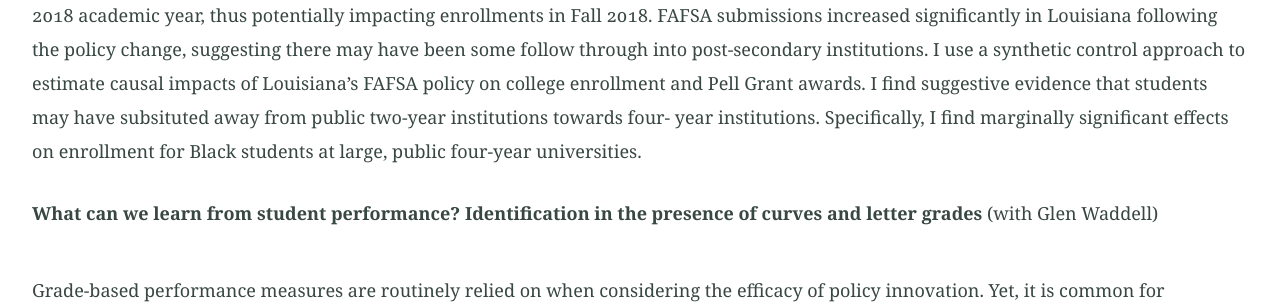
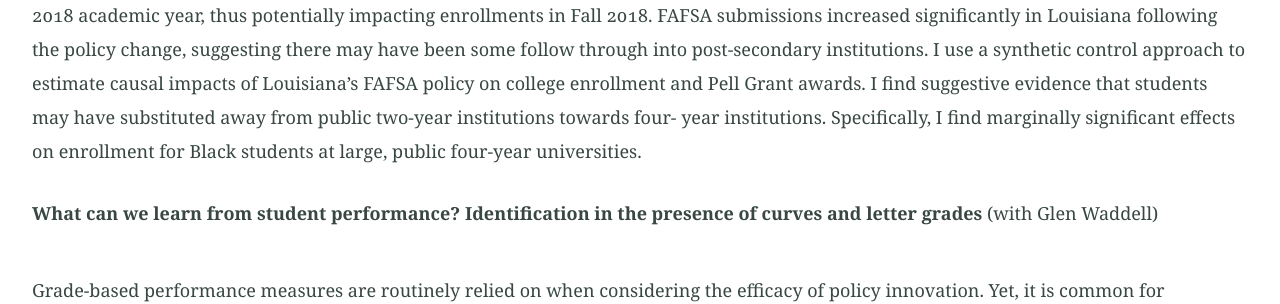
Before and after one commit to jenni-putz/1jenni-putz.github.io, a Jekyll site: the page built from research.md, in a window 1280 px wide. Shown: the part 471-775 px from the top of the page. Built offline with Jekyll 4.4.1, drawn with Linux system fonts in a browser that asks for light colours; nearby versions of some CDN libraries; our own code applies the rules of GitHub Pages for plain Markdown files; some of the changed text lies outside the part shown.

Commit message:
fixed typo

```diff
--- a/research.md
+++ b/research.md
@@ -27,7 +27,7 @@ padding-top: .2em;
 	 <font size="4">
         <ul id="menu">
           <li><b>Making FAFSA Mandatory: An Evaluation of Louisiana’s Financial Aid Submission Policy on College Enrollment and Pell Grant Awards</b> (Job Market Paper)</li>
-		<p>  <br> Aiming to reduce inequalities between low- and high-income students enrolling in college, many states have proposed legislation requiring high school students to file a FAFSA application, or opt-out, prior to graduation. Louisiana was the first to implement this policy in the 2017-2018 academic year, thus potentially impacting enrollments in Fall 2018. FAFSA submissions increased significantly in Louisiana following the policy change, suggesting there may have been some follow through into post-secondary institutions. I use a synthetic control approach to estimate causal impacts of Louisiana’s FAFSA policy on college enrollment and Pell Grant awards. I find suggestive evidence that students may have subsituted away from public two-year institutions towards four- year institutions. Specifically, I find marginally significant effects on enrollment for Black students at large, public four-year universities. </p>
+		<p>  <br> Aiming to reduce inequalities between low- and high-income students enrolling in college, many states have proposed legislation requiring high school students to file a FAFSA application, or opt-out, prior to graduation. Louisiana was the first to implement this policy in the 2017-2018 academic year, thus potentially impacting enrollments in Fall 2018. FAFSA submissions increased significantly in Louisiana following the policy change, suggesting there may have been some follow through into post-secondary institutions. I use a synthetic control approach to estimate causal impacts of Louisiana’s FAFSA policy on college enrollment and Pell Grant awards. I find suggestive evidence that students may have substituted away from public two-year institutions towards four- year institutions. Specifically, I find marginally significant effects on enrollment for Black students at large, public four-year universities. </p>
 	 <li><b>What can we learn from student performance? Identification in the presence of curves and letter grades</b> (with Glen Waddell)</li>
 		<p>  <br> Grade-based performance measures are routinely relied on when considering the efficacy of policy innovation. Yet, it is common for measures of student performance to be transformed—subjected to a curve and discretized through letter-grade transformations. We show how transformed grades systematically challenge the identification of unbiased estimates of the effect of intervention. In particular, curves can introduce false patterns of treatment heterogeneity, attenuating measured
 responses to treatment among high-performing students, for example, or inflating measured responses among low-performing students. Even without explicit curving, transformations to letter grades can be particularly problematic, yielding estimates that are weighted combinations of (i) inflated treatment effects for students around letter-grade thresholds and (ii) “zeros” for those away from thresholds. </p>
```
